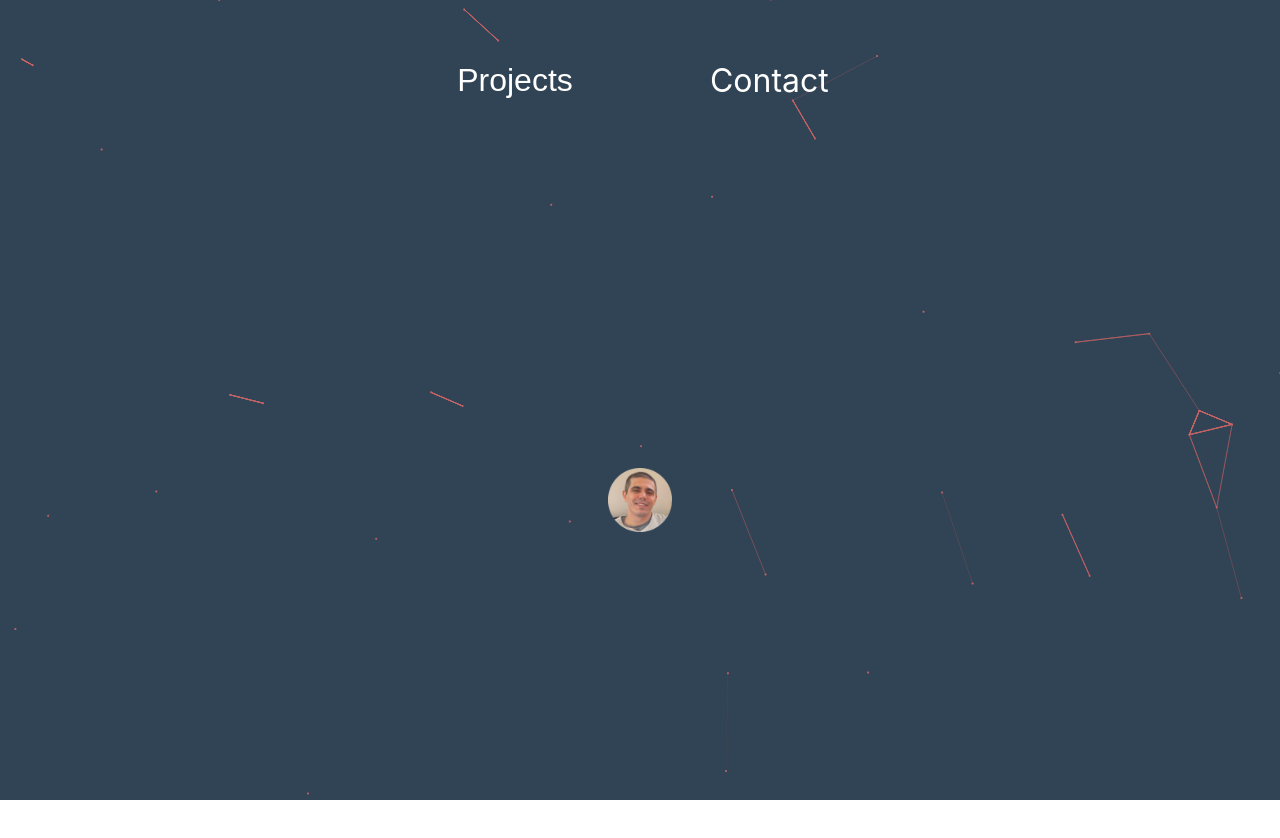
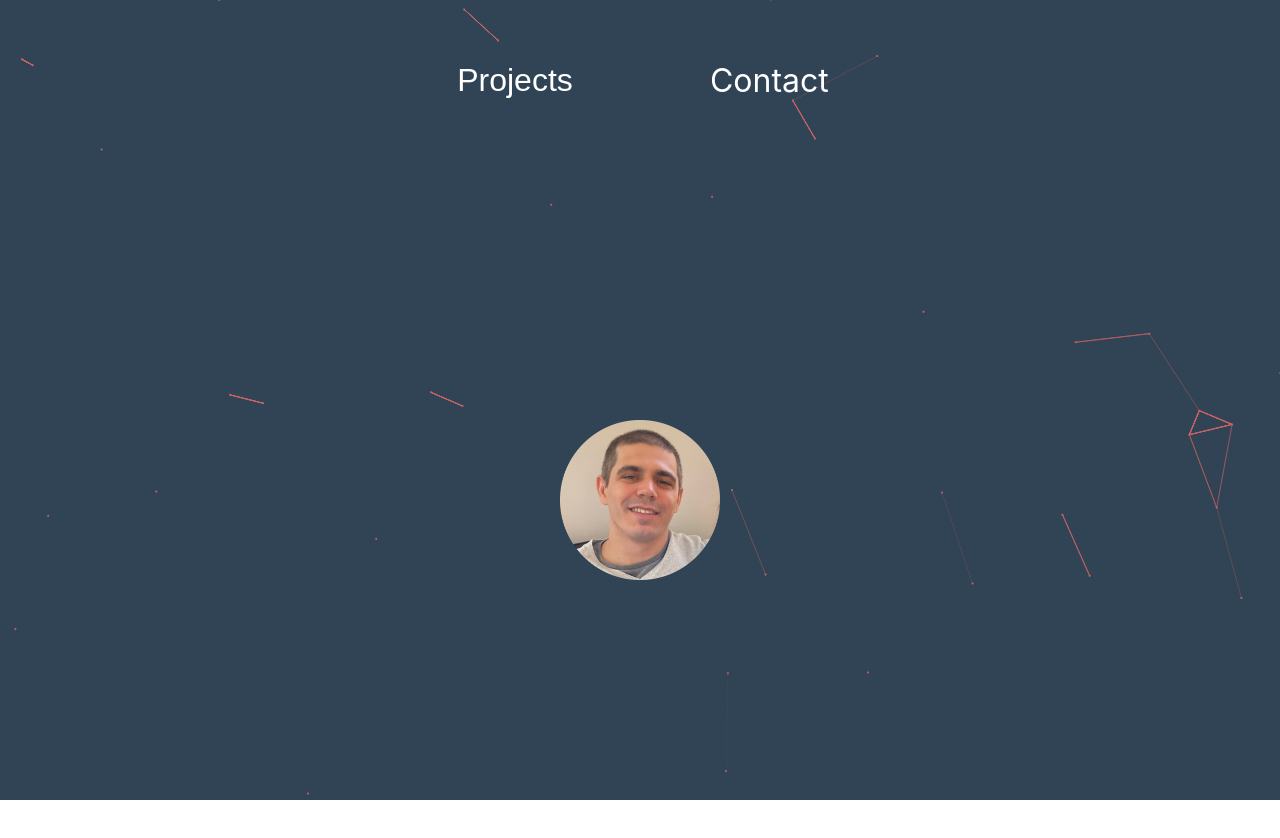
Before and after one commit to the-rabblerouser/McCann-Portfolio, a Next.js app: page / in a window 1280 px wide. Built offline with nearby package versions, Linux system fonts and the light colour scheme.

Commit message:
- Increase Img size

```diff
--- a/pages/index.tsx
+++ b/pages/index.tsx
@@ -26,8 +26,8 @@ const OuterContainer = styled.div`
 `;
 
 const Img = styled.img`
-	height: 4rem;
-	width: 4rem;
+	height: 10rem;
+	width: 10rem;
 	margin: 5px;
 `;
 
```
